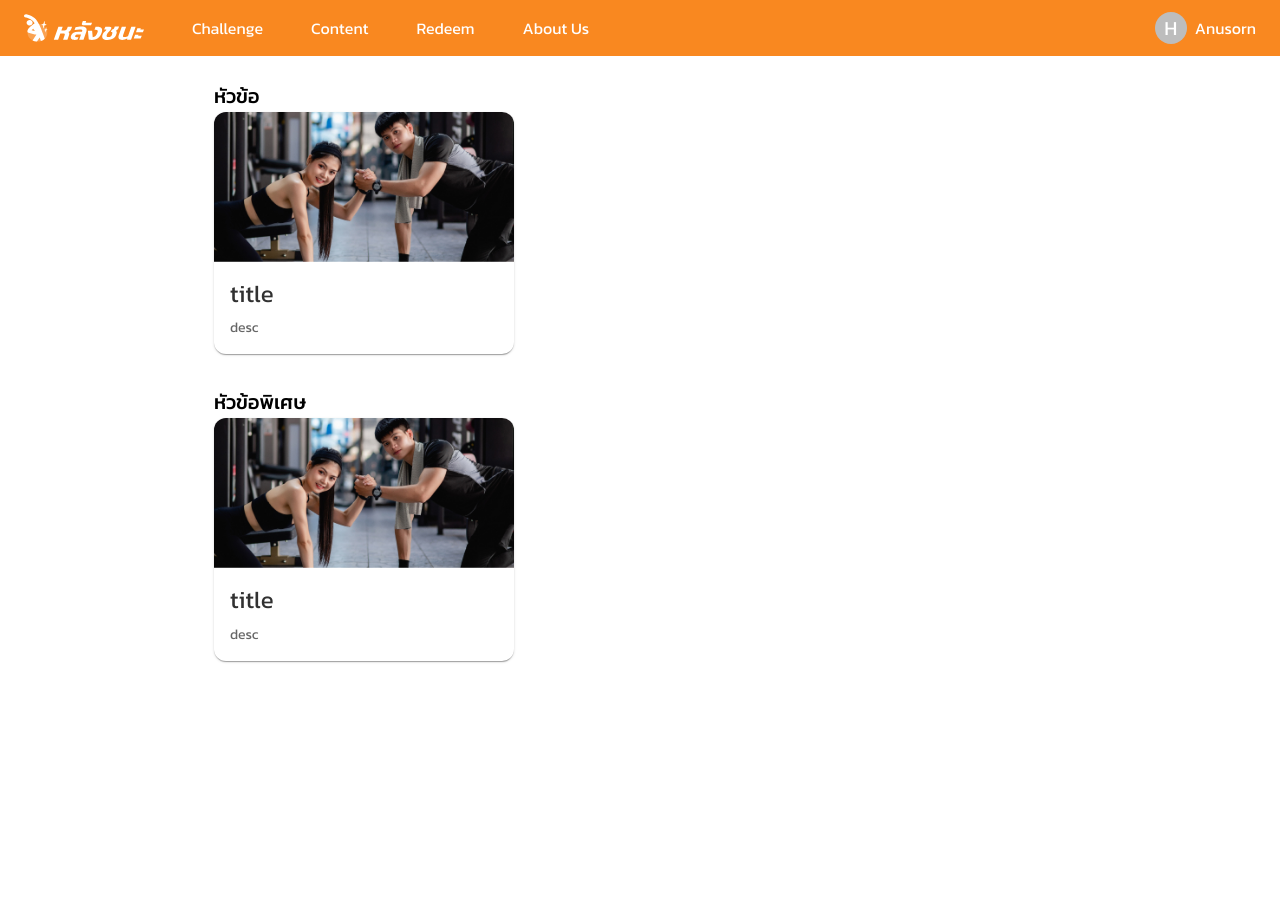
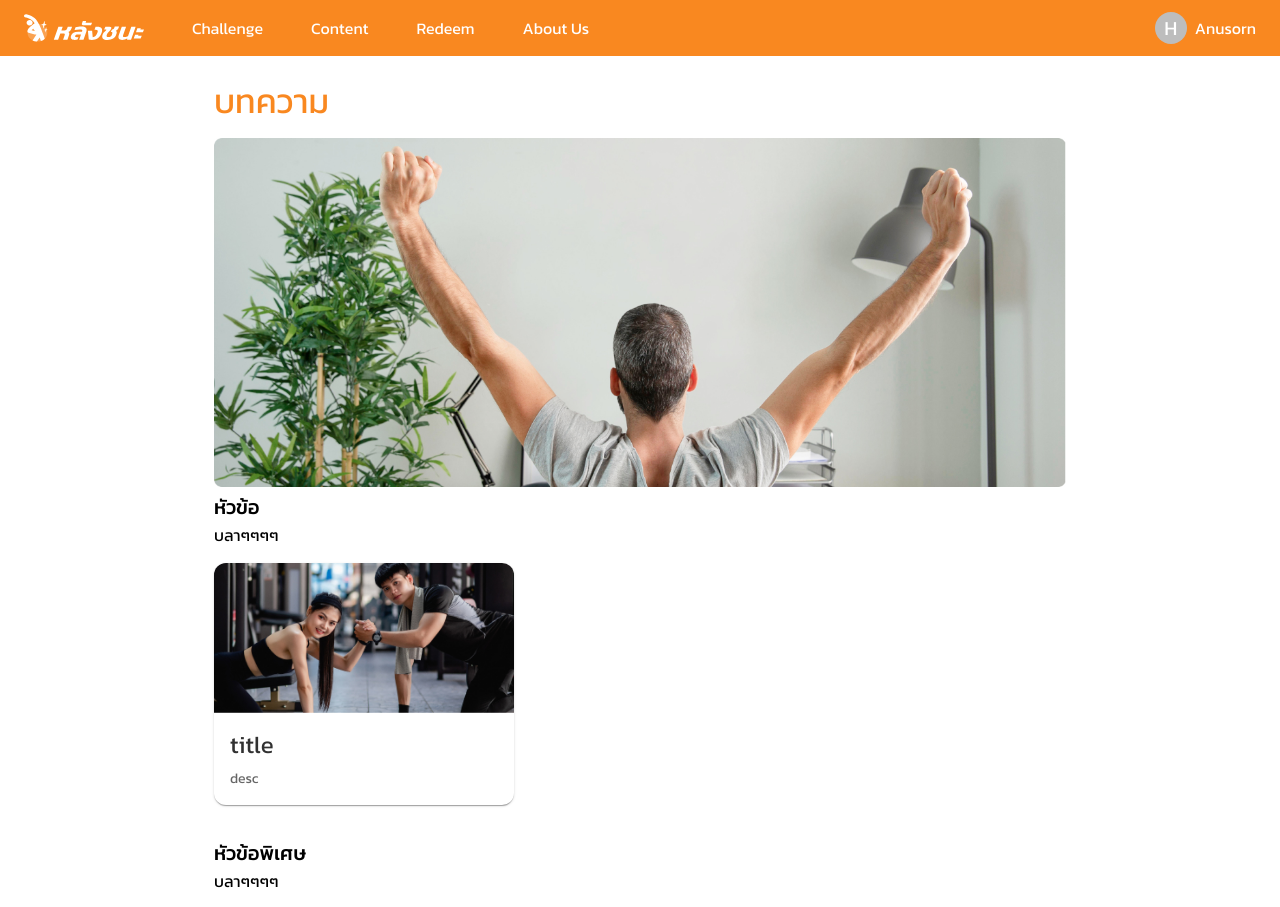
Before and after one commit to WebmasterCamp/ywc18-workshop-b, a Next.js app: page /content in a window 1280 px wide. Shown: the top 907 px of the page. Before the commit the page ends 800 px from the top, so only its background shows below. Built offline with nearby package versions, Linux system fonts and the light colour scheme.

Commit message:
add blog page

```diff
--- a/src/pages/content/index.tsx
+++ b/src/pages/content/index.tsx
@@ -6,6 +6,8 @@ import { Container as MuiContainer, Box } from '@material-ui/core'
 import { Typography } from '@material-ui/core'
 import { useRouter } from 'next/dist/client/router'
 import BlogBlock, { BlogBlockProps } from '@/components/BlogBlock'
+import MainImage from '../../../public/content/main.jpg'
+import Image from 'next/image'
 
 const Container = styled(MuiContainer)`
   margin-top: ${({ theme }) => theme.spacing(3)};
@@ -34,14 +36,24 @@ export default function StartPage() {
   return (
     <>
       <Container maxWidth="md">
+        <Typography variant="h4" color="primary" sx={{ marginBottom: 2 }}>
+          บทความ
+        </Typography>
+        <Image src={MainImage} alt="icon" width="1248" height="511" loading="lazy" />
         <Box mb={4}>
           <Typography variant="h6">หัวข้อ</Typography>
+          <Typography variant="body1" sx={{ marginBottom: 2 }}>
+            บลาๆๆๆๆ
+          </Typography>
           {normalContents.map((props, index) => (
             <BlogBlock key={`nor-${index}`} {...props} />
           ))}
         </Box>
         <Box mb={4}>
           <Typography variant="h6">หัวข้อพิเศษ</Typography>
+          <Typography variant="body1" sx={{ marginBottom: 2 }}>
+            บลาๆๆๆๆ
+          </Typography>
           {specialContents.map((props, index) => (
             <BlogBlock key={`spe-${index}`} {...props} />
           ))}
```
Also changed, not shown: public/content/main.jpg (added).
